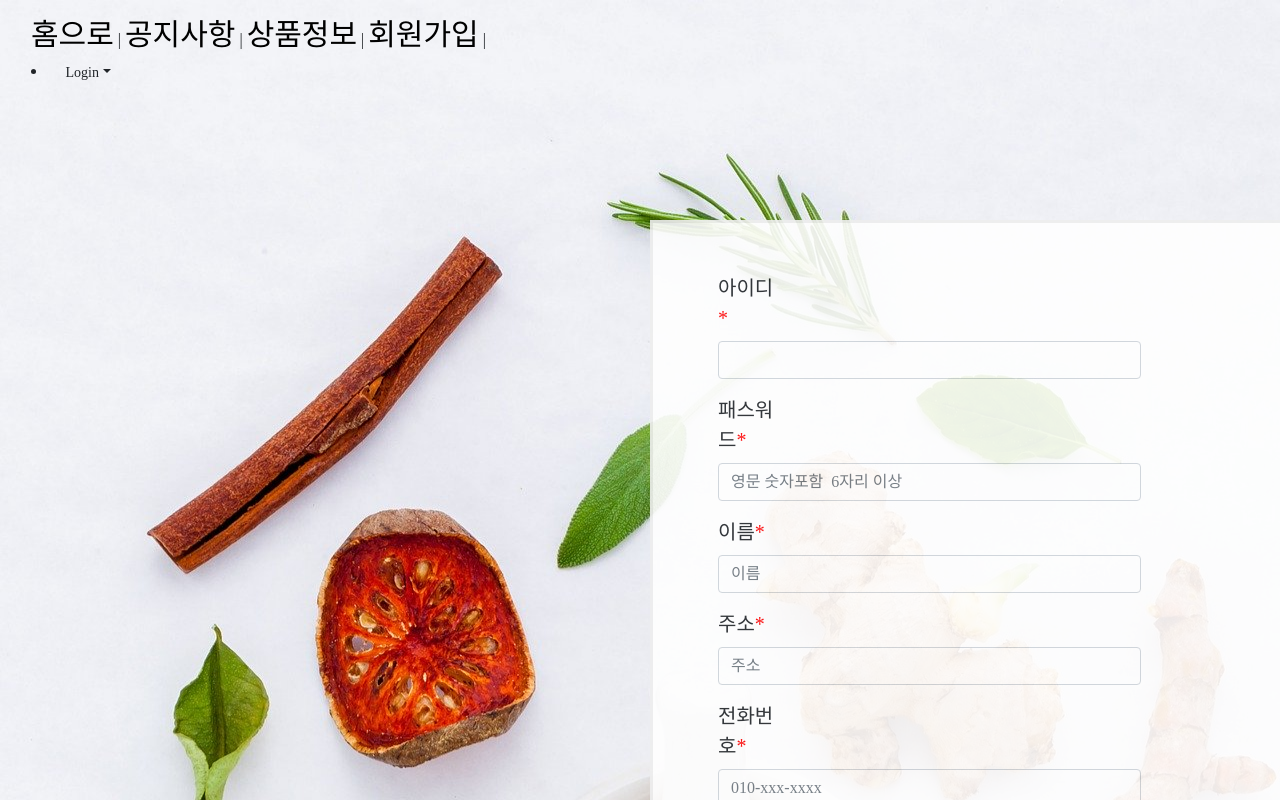
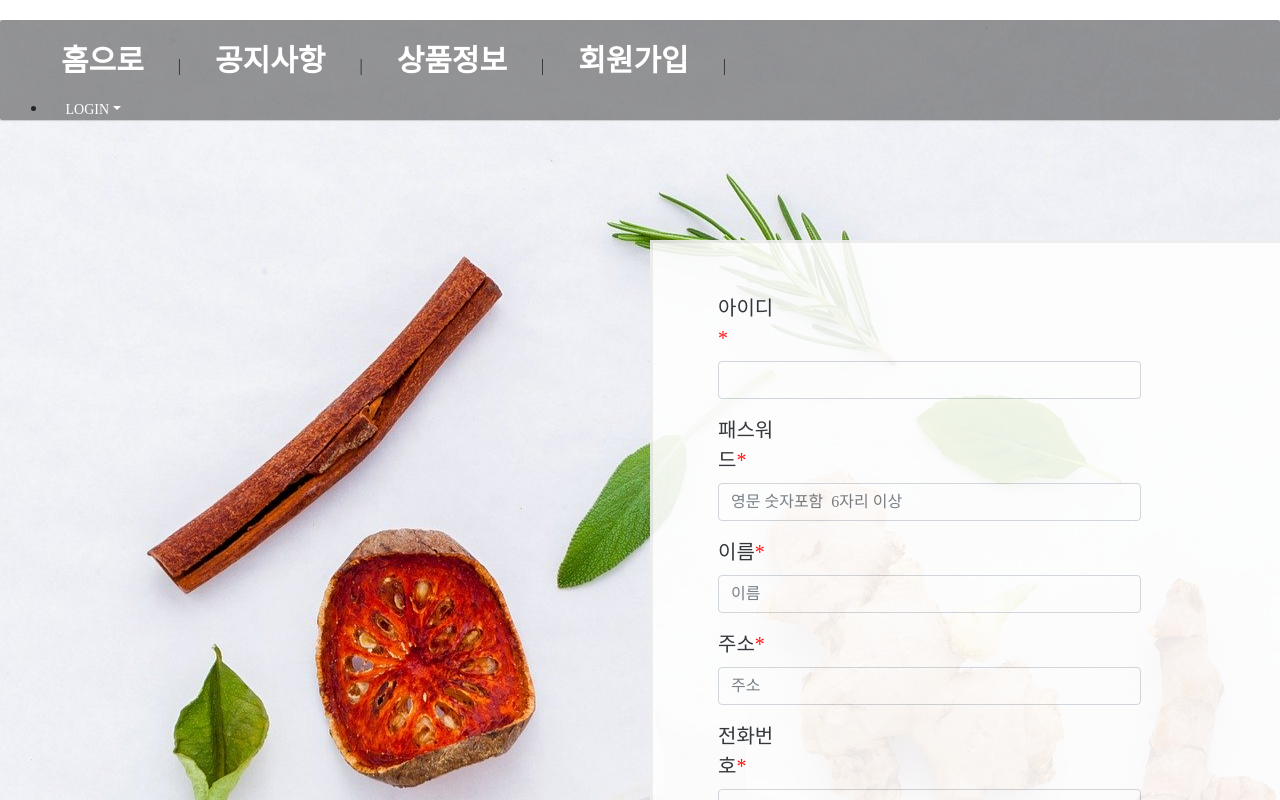
Before and after one commit to kcs1580/2019_safefood_final, a Vue app: page /updatemem in a window 1280 px wide. Shown: the top 800 px of the page. Built offline with nearby package versions, Linux system fonts and the light colour scheme; no server answers; a web font is replaced by a local one; what vue-session would draw is missing.

Commit message:
nav수정중~~

```diff
--- a/package.json
+++ b/package.json
@@ -18,6 +18,7 @@
     "popper.js": "^1.16.0",
     "vue": "^2.6.10",
     "vue-chartjs": "^3.5.0",
+    "vue-navigation-bar": "^2.0.0",
     "vue-radial-menu": "^1.1.1",
     "vue-router": "^3.1.3",
     "vue-session": "^1.0.0",
--- a/src/App.vue
+++ b/src/App.vue
@@ -1,27 +1,43 @@
 <template>
     <div id="app">
+        <div id="main">
+            <!-- <nav v-bind:class="active" v-on:click.prevent> <a href="#" class="home"
+            v-on:click="makeActive('home')">Home</a> <a href="#" class="projects"
+            v-on:click="makeActive('projects')">Projects</a> <a href="#" class="services"
+            v-on:click="makeActive('services')">Services</a> <a href="#" class="contact"
+            v-on:click="makeActive('contact')">Contact</a> </nav> -->
+        </div>
+
+        <div class="resource"></div>
         <header>
 
             <nav class="navbar navbar-inverse navbar-fixed-top" style="height:100px;">
                 <div class="container-fluid">
                     <div class="navbar-header">
                         <div >
-                            <a class="nav_btn" href="http://localhost:8090">홈으로</a> |
-                            <router-link class="nav_btn" to="/listNotice">공지사항</router-link> |
-                            <router-link class="nav_btn" to="/productlist">상품정보</router-link> |
+                            <a class="nav_btn" href="http://localhost:8090">홈으로</a>
+                            |
+                            <router-link class="nav_btn" to="/listNotice">공지사항</router-link>
+                            |
+                            <router-link class="nav_btn" to="/productlist">상품정보</router-link>
+                            |
                             <template v-if="sessionCheck()">
-                                <router-link class="nav_btn" to="/listBoard">질문게시판</router-link> |
-                                <router-link class="nav_btn" to="/mytakeinfo">섭취정보</router-link> |
+                                <router-link class="nav_btn" to="/listBoard">질문게시판</router-link>
+                                |
+                                <router-link class="nav_btn" to="/mytakeinfo">섭취정보</router-link>
+                                |
                             </template>
                             <template v-if="!sessionCheck()">
-                            <router-link class="nav_btn" to="/signuppage">회원가입</router-link> |
+                                <router-link class="nav_btn" to="/signuppage">회원가입</router-link>
+                                |
                             </template>
 
-
-                            <template v-if="sessionCheck()">
-                                <p id="loginUser" style="color:red">{{userInfo}}님 환영합니다.</p>
-                            </template>
-
+                            <div style="float: right; ">
+                                    <span class="glyphicon glyphicon-user" aria-hidden="true"></span>
+                                <template v-if="sessionCheck()">
+                                    <p class="glyphicon glyphicon-user" id="loginUser" style="color:red; font-size:15px;">{{userInfo}}님 환영합니다.</p>
+                                </template>
+                            </div>
                             <template v-if="!sessionCheck()">
                                 <li class="dropdown" v-bind:class="{ 'open': loginPopup }">
                                     <a
@@ -69,19 +85,7 @@
                                                 <span>&nbsp;Logout</span>
                                             </a>
                                         </button>
-                                            <ul class="nav navbar-nav pull-right">
-                                                <li class="dropdown">
-                                                    <a class="btn btn-sm dropdown-toggle" href="#" data-toggle="dropdown">
-                                                        <span class="glyphicon glyphicon-lock" aria-hidden="true"></span>
-                                                        <span>&nbsp;menu</span>
-                                                    </a>
 
-                                                    <div class="dropdown-menu" style="padding: 17px;">
-                                                        <a href="/member/infomem?pid=${loginid }" class="btn btn-block btn-info">회원정보 수정
-                                                        </a>
-                                                    </div>
-                                                </li>
-                                            </ul>
                                     </template>
 
                                 </div>
@@ -115,7 +119,9 @@
                 import Store from "./store"
                 export default {
                     name: "app",
+                    el: '#main',
                     data() {
+                        // active: 'home';
                         return {id: null, pw: null, loginPopup: false}
                     },
                     computed: {
@@ -132,6 +138,9 @@
 
                     },
                     methods: {
+                        makeActive: function (item) {
+                            this.active = item;
+                        },
                         ...mapActions(['login']),
                         loginfunc() {
                             if (this.id == '') {
@@ -157,12 +166,16 @@
                             this.isLogin = true;
                             this.userInfo = this.id;
 
-                        },sessionCheck(){
-                            if(localStorage.getItem("id") != null)
+                        },
+                        sessionCheck() {
+                            if (localStorage.getItem("id") != null)
                                 return true;
 
-                            else return false;
-                        }, logoutfunc() {
+else
+                                return false;
+                            }
+                        ,
+                        logoutfunc() {
                             Store.dispatch('logout');
                             this.id = ''
                             this.pw = null
@@ -267,4 +280,84 @@
                 .container {
                     min-height: 70%;
                 }
+
+                * {
+                    margin: 0;
+                    padding: 0;
+                }
+
+                a,
+                a:visited {
+                    outline: none;
+                    color: rgba(255, 255, 255,0.8);
+                }
+
+                a:hover {
+                    text-decoration: none;
+                }
+
+                aside,
+                footer,
+                header,
+                nav,
+                section {
+                    display: block;
+                }
+
+                /*-------------------------
+    The menu
+--------------------------*/
+
+                nav {
+                    display: inline-block;
+                    margin: 120px auto 100px;
+                    background-color: rgba(0, 0, 0,0.4);
+                    box-shadow: 0 1px 1px #ccc;
+                    border-radius: 2px;
+                    margin: 0 auto;
+                }
+
+                nav a {
+                    display: inline-block;
+                    padding: 18px 30px;
+                    color: #fff !important;
+                    font-weight: bold;
+                    font-size: 16px;
+                    text-decoration: none !important;
+                    line-height: 1;
+                    text-transform: uppercase;
+                    background-color: transparent;
+                    text-align: center;
+
+                    -webkit-transition: background-color 0.25s;
+                    -moz-transition: background-color 0.25s;
+                    transition: background-color 0.25s;
+                }
+
+                nav a:first-child {
+                    border-radius: 2px 0 0 2px;
+                }
+
+                nav a:last-child {
+                    border-radius: 0 2px 2px 0;
+                }
+
+                p {
+                    font-size: 22px;
+                    font-weight: bold;
+                    color: #7d9098;
+                }
+
+                p b {
+                    color: #ffffff;
+                    display: inline-block;
+                    padding: 5px 10px;
+                    background-color: #c4d7e0;
+                    border-radius: 2px;
+                    text-transform: uppercase;
+                    font-size: 18px;
+                }
+                .resource {
+                    margin: 20px 0;
+                }
             </style>
```
Also changed, not shown: 1 other file (tests, documents, lock files or other folders).
